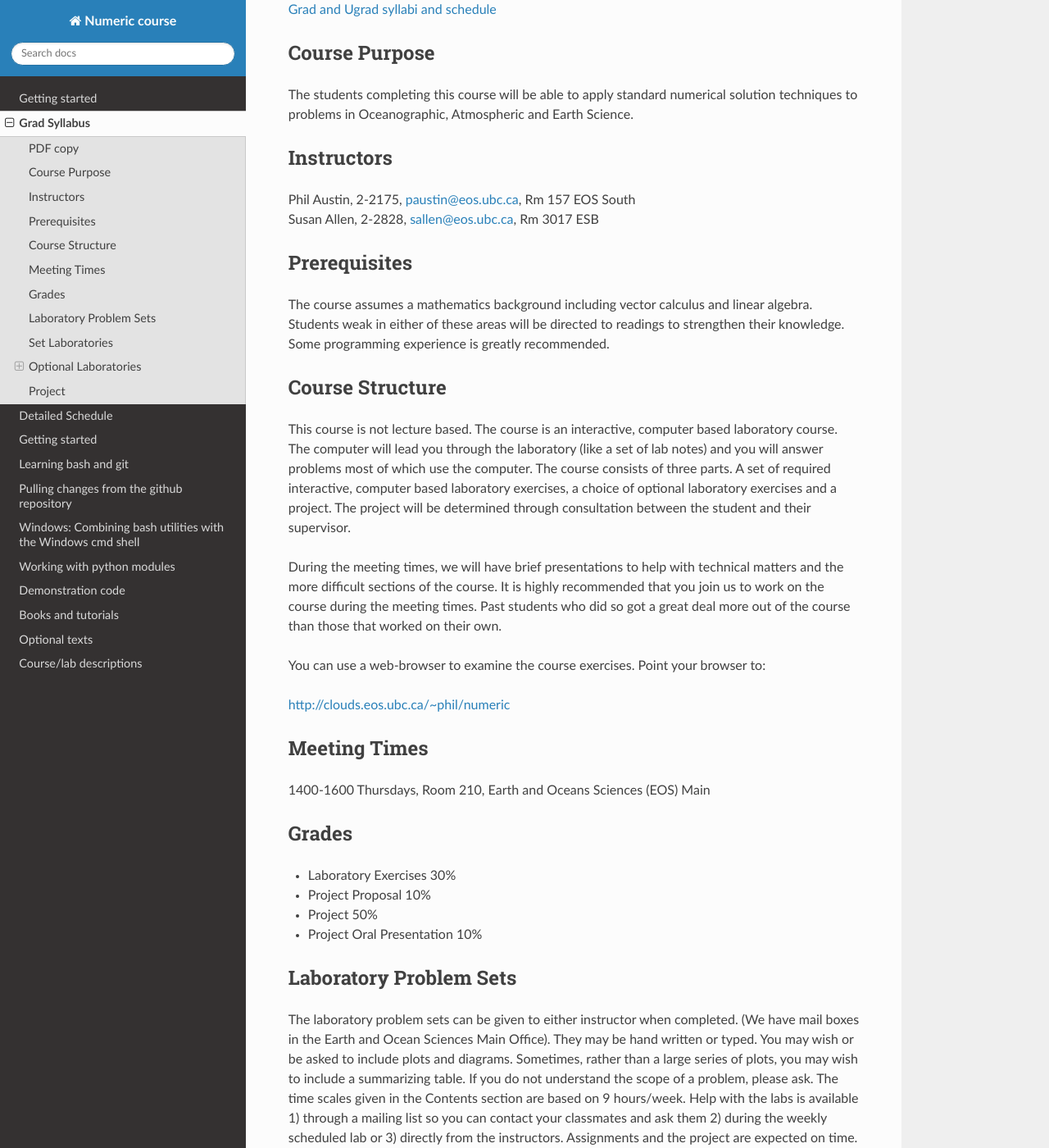
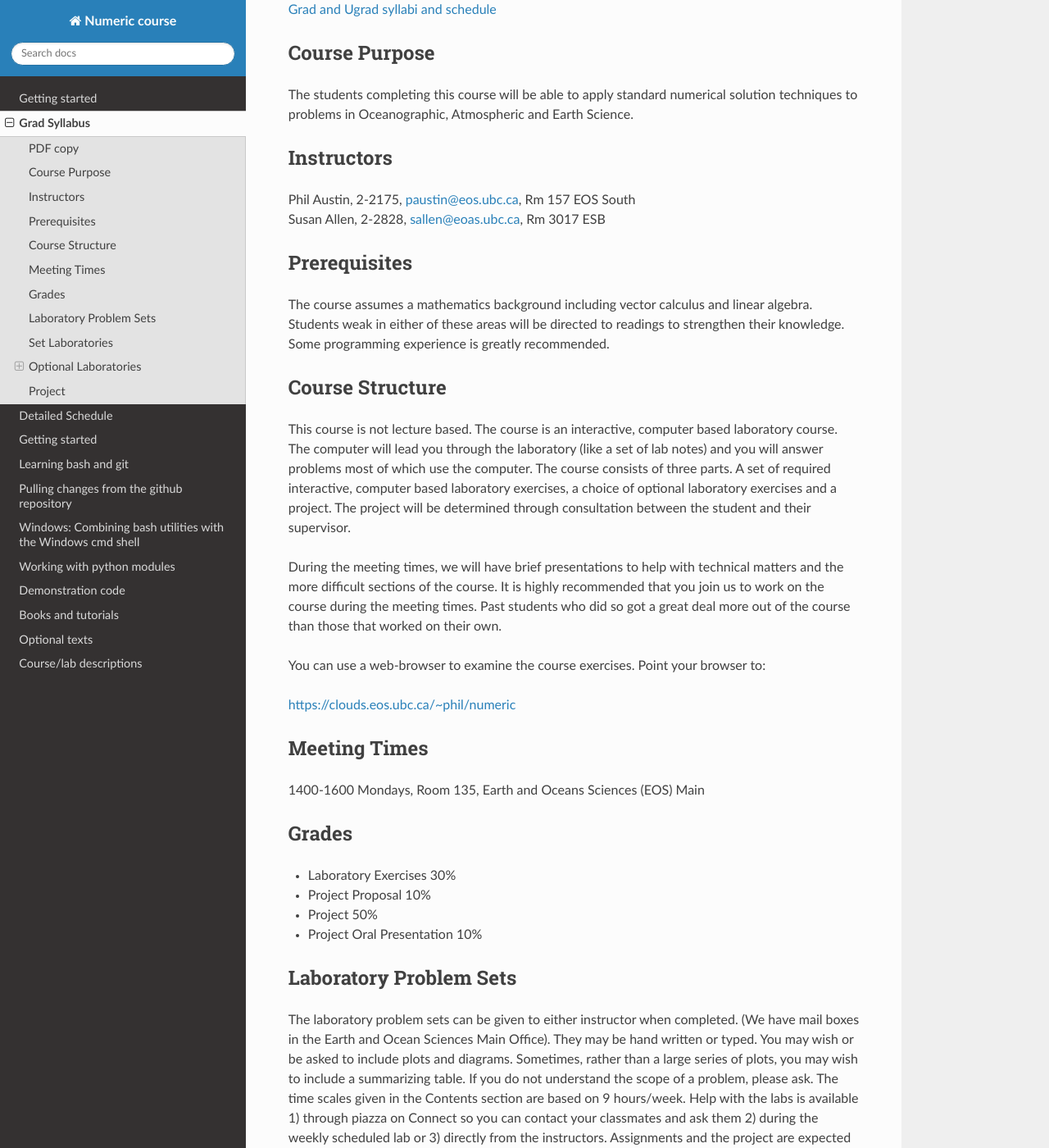
Before and after one commit to rhwhite/numeric_old_2022, a Sphinx documentation site: the page built from docs/gradsyllabus20.rst, in a window 1280 px wide and 1400 px high, scrolled down 320 px. Shown: the whole window at 82% size. Built offline with Sphinx 7.4.7 and the Read the Docs theme 2.0.0, drawn with Linux system fonts in a browser that asks for light colours; pages that are not in the unit, such as notebooks, are missing from menus; some of the changed text lies outside the part shown.

```diff
--- a/docs/gradsyllabus20.rst
+++ b/docs/gradsyllabus20.rst
@@ -17,7 +17,7 @@ Instructors
 -----------
 
 | Phil Austin, 2-2175, paustin@eos.ubc.ca, Rm 157 EOS South
-| Susan Allen, 2-2828, sallen@eos.ubc.ca, Rm 3017 ESB
+| Susan Allen, 2-2828, sallen@eoas.ubc.ca, Rm 3017 ESB
 
 Prerequisites
 -------------
@@ -48,12 +48,12 @@ course than those that worked on their own.
 You can use a web-browser to examine the course exercises. Point your
 browser to:
 
-http://clouds.eos.ubc.ca/~phil/numeric
+https://clouds.eos.ubc.ca/~phil/numeric
 
 Meeting Times
 -------------
 
-1400-1600 Thursdays, Room 210, Earth and Oceans Sciences (EOS) Main
+1400-1600 Mondays, Room 135, Earth and Oceans Sciences (EOS) Main
 
 Grades
 ------
@@ -76,7 +76,7 @@ include plots and diagrams. Sometimes, rather than a large series of
 plots, you may wish to include a summarizing table. If you do not
 understand the scope of a problem, please ask. The time scales given in
 the Contents section are based on 9 hours/week. Help with the labs is
-available 1) through a mailing list so you can contact your classmates
+available 1) through piazza on Connect so you can contact your classmates
 and ask them 2) during the weekly scheduled lab or 3) directly from the
 instructors. Assignments and the project are expected on time. Late ones
 will be marked and then the mark will be multiplied by
```
Also changed, not shown: docs/schedule20.rst (+16 -16 lines).
